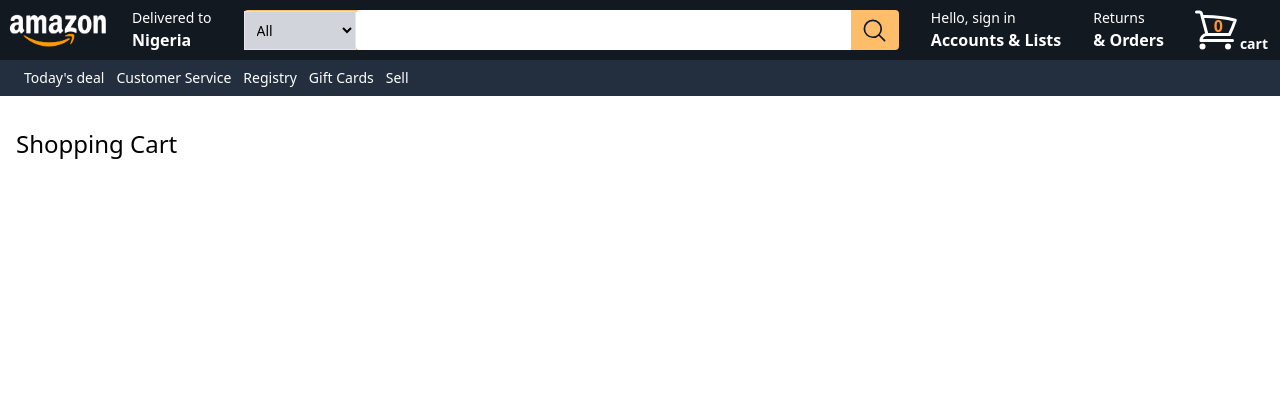
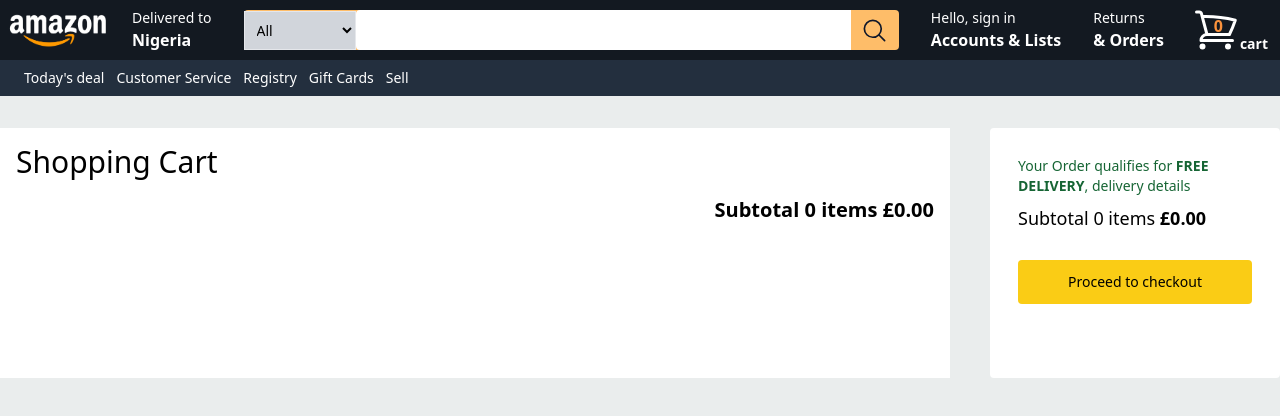
Before and after one commit to Longsparfa/amazon-clone, a React (Vite) app: page /checkout in a window 1280 px wide. Shown: the top 416 px of the page. Built offline with nearby package versions, Linux system fonts and the light colour scheme.

Commit message:
increasing and decreasing quantity updated

```diff
--- a/src/components/Checkout.jsx
+++ b/src/components/Checkout.jsx
@@ -1,12 +1,101 @@
+import { useDispatch, useSelector } from "react-redux";
+import { Link } from "react-router-dom";
+import ProductDetails from "./ProductDetails";
+import { GB_CURRENCY } from "../utils/constant";
+import { removeFromCart, increaseQuantity, decreaseQuantity } from "../redux/cartSlice";
+
 const Checkout = () => {
+  const Products = useSelector((state) => state.cart.products);
+  const itemsNumber = useSelector((state) => state.cart.productsNumber);
+  const subtotal = useSelector((state) =>
+    state.cart.products.reduce(
+      (subtotal, product) => subtotal + product.price * product.quantity,
+      0
+    )
+  );
+  const dispatch = useDispatch();
+
   return (
-    <div className="h-screen bg-amazonclone.background">
-      <div className="min-w-[1000px] max-w-[1500px] m-auto pt-4 ">
-        <div className="grid grid-cols-8 bg-white gap-10 ">
-          <div className="col-span-6">
-            <div className="text-2xl xl:text3xl m-4">Shopping Cart</div>
+    <div className="h-screen bg-amazonclone-background">
+      <div className="min-w-[1000px] max-w-[1500px] m-auto pt-8 ">
+        <div className="grid grid-cols-8 gap-10 ">
+          <div className="col-span-6 bg-white">
+            <div className="text-2xl xl:text-3xl m-4">Shopping Cart</div>
+            {Products.map((product) => {
+              return (
+                <div key={product.id}>
+                  <div className="grid grid-cols-12 divide-y divide-gray-400 mr-4">
+                    <div className="col-span-10 grid grid-cols-8 divide-y divide-gray-400 mr-4 ">
+                      <div className="col-span-2">
+                        <Link to={`/product/${product.id}`}>
+                          <img
+                            className="p-4 m-auto"
+                            src={product.image_small}
+                            alt="checkout product"
+                          />
+                        </Link>
+                      </div>
+                      <div className="col-span-6">
+                        <div className="font-medium text-black mt-2">
+                          <Link to={`/product/${product.id}`}>
+                            <ProductDetails product={product} ratings={false} />
+                          </Link>
+                        </div>
+                        <div>
+                          <button
+                            className="text-sm xl:text-base font-semibold rounded text-blue-500 mt-2 mb-1 cursor-pointer"
+                            onClick={() => dispatch(removeFromCart(product.id))}
+                          >
+                            Delete
+                          </button>
+                        </div>
+                        <div className="grid grid-cols-3 w-20 text-center">
+                          <div onClick={() =>
+                              dispatch(decreaseQuantity(product.id))
+                            } className="text-xl xl:text-2xl bg-gray-400 rounded cursor-pointer ">
+                            -
+                          </div>
+                          <div className="text-lg xl:text-xl bg-gray-200 ">
+                            {product.quantity}
+                          </div>
+                          <div
+                            onClick={() =>
+                              dispatch(increaseQuantity(product.id))
+                            }
+                            className="text-xl xl:text-2xl bg-gray-400 rounded cursor-pointer "
+                          >
+                            +
+                          </div>
+                        </div>
+                      </div>
+                    </div>
+                    <div className="col-span-2">
+                      <div className="text-lg xl:text-xl mt-2 mr-4 font-semibold">
+                        {GB_CURRENCY.format(product.price)}
+                      </div>
+                    </div>
+                  </div>
+                </div>
+              );
+            })}
+            <div className="text-lg xl:text-xl text-right mb-4 mr-4 font-semibold">
+              Subtotal {itemsNumber} items{" "}
+              <span>{GB_CURRENCY.format(subtotal)}</span>
+            </div>
           </div>
-          <div className="col-span-2 bg-white rounded h-[250px] "></div>
+          <div className="col-span-2 bg-white rounded h-[250px] p-7 ">
+            <div className="text-xs xl:text-sm text-green-800 mb-2">
+              Your Order qualifies for{" "}
+              <span className="font-bold">FREE DELIVERY</span>, delivery details
+            </div>
+            <div className="text-base xl:text-lg mb-4 ">
+              Subtotal {itemsNumber} items{" "}
+              <span className="font-semibold">
+                {GB_CURRENCY.format(subtotal)}
+              </span>
+            </div>
+            <button className="btn">Proceed to checkout</button>
+          </div>
         </div>
       </div>
     </div>
--- a/src/components/HomePgCard.jsx
+++ b/src/components/HomePgCard.jsx
@@ -1,4 +1,5 @@
-import React from "react";
+/* eslint-disable react/prop-types */
+
 
 const HomePgCard = ({ title, img, link }) => {
   return (
--- a/src/components/ProductPage.jsx
+++ b/src/components/ProductPage.jsx
@@ -80,7 +80,7 @@
               <Link to={"/checkout"}>
                 <button
                   onClick={() => dispatch(addToCart(addToQuantityProduct()))}
-                  className="bg-yellow-400 w-full p-3 text-xs xl:text-sm rounded hover:bg-yellow-500 mt-3"
+                  className="btn"
                 >
                   Add to Cart
                 </button>
--- a/src/index.css
+++ b/src/index.css
@@ -1,3 +1,9 @@
 @tailwind base;
 @tailwind components;
 @tailwind utilities;
+
+@layer components {
+    .btn{
+        @apply bg-yellow-400 w-full p-3 text-xs xl:text-sm rounded hover:bg-yellow-500 mt-3
+    }
+}
--- a/src/redux/cartSlice.js
+++ b/src/redux/cartSlice.js
@@ -25,9 +25,42 @@
       state.productsNumber =
         state.productsNumber + parseInt(action.payload.quantity);
     },
-    removeFromCart: (state, action) => {},
+    removeFromCart: (state, action) => {
+      const productToRemove = state.products.find(
+        (product) => product.id === action.payload
+      );
+      state.productsNumber = state.productsNumber - productToRemove.quantity;
+      const index = state.products.findIndex(
+        (product) => product.id === action.payload
+      );
+      state.products.splice(index, 1);
+    },
+    increaseQuantity: (state, action) => {
+      const itemIncr = state.products.find(
+        (item) => item.id === action.payload
+      );
+      if (itemIncr.quantity >= 1) {
+        itemIncr.quantity = itemIncr.quantity + 1;
+      }
+      state.productsNumber = state.productsNumber + 1;
+    },
+    decreaseQuantity: (state, action) => {
+      const itemDecr = state.products.find(
+        (item) => item.id === action.payload
+      );
+      if (itemDecr.quantity === 1) {
+        const index = state.products.findIndex(
+          (item) => item.id === action.payload
+        );
+        state.products.splice(index, 1);
+      } else {
+        itemDecr.quantity--;
+      }
+      state.productsNumber = state.productsNumber - 1;
+    },
   },
 });
 
-export const { addToCart, removeFromCart } = cartSlice.actions;
+export const { addToCart, removeFromCart, increaseQuantity, decreaseQuantity } =
+  cartSlice.actions;
 export default cartSlice.reducer;
--- a/tailwind.config.js
+++ b/tailwind.config.js
@@ -1,3 +1,4 @@
+/* eslint-disable no-undef */
 /** @type {import('tailwindcss').Config} */
 module.exports = {
   content: ["./src/**/*.{js,jsx,ts,tsx}"],
```
